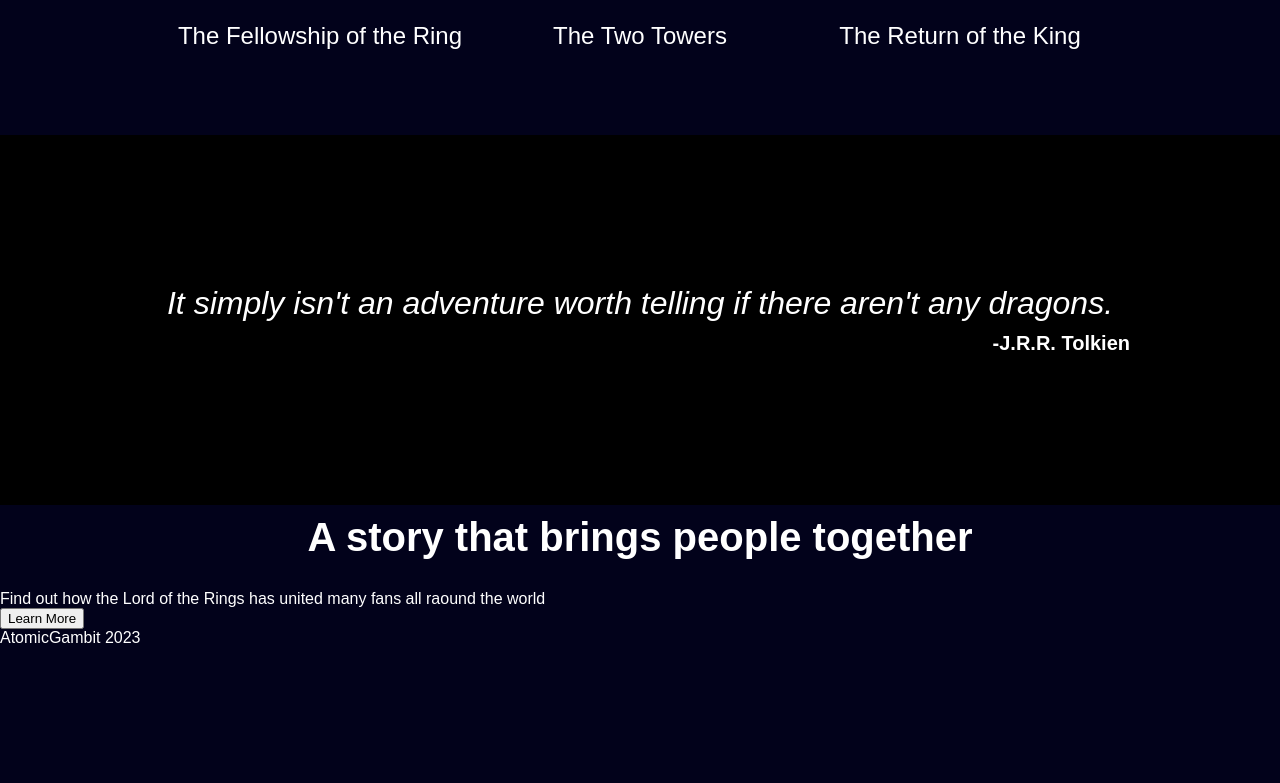
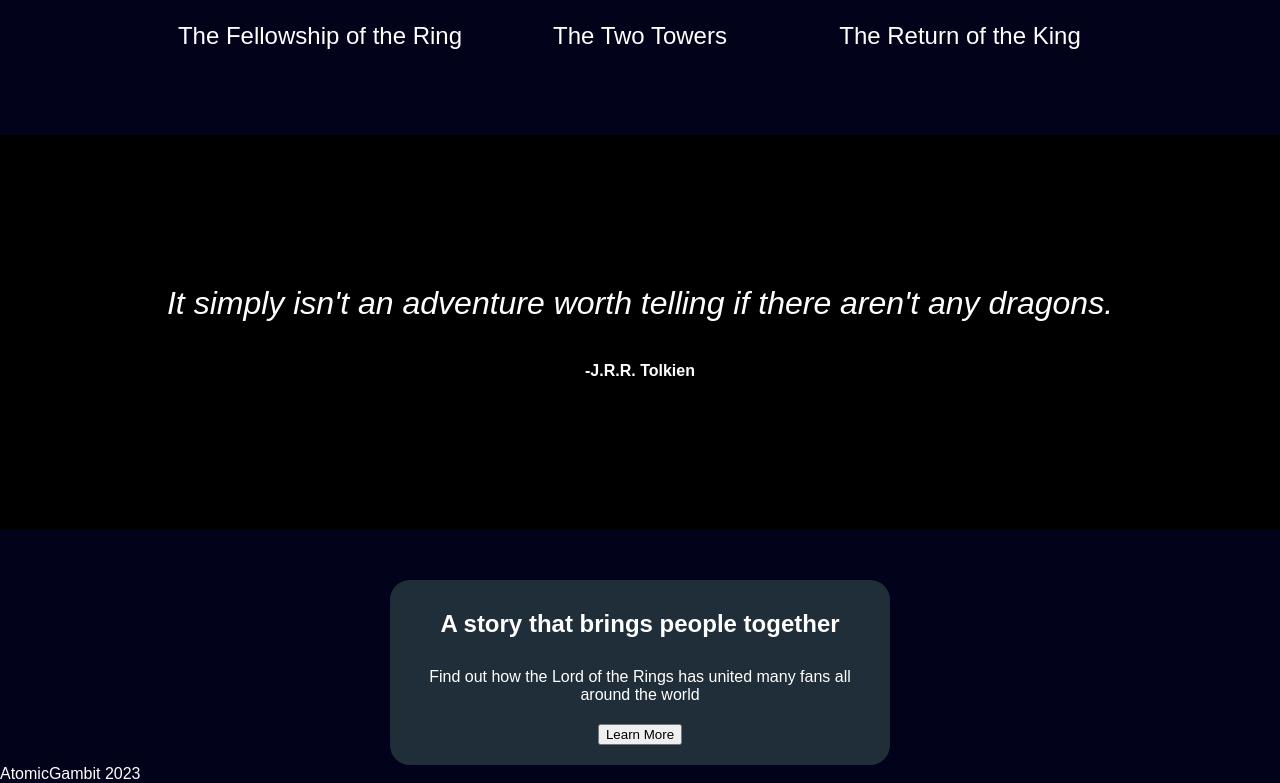
Before and after one commit to atomicgambit/landing-page, a plain HTML site: page index.html in a window 1280 px wide. Shown: the part 1176-1959 px from the top of the page. Before the commit the page ends 1823 px from the top, so only its background shows below. Drawn offline with Linux system fonts and the light colour scheme.

Commit message:
Dont remember

```diff
--- a/index.html
+++ b/index.html
@@ -74,7 +74,7 @@
       <div class="bottom-card">
         <h2>A story that brings people together</h2>
         <p>
-          Find out how the Lord of the Rings has united many fans all raound the
+          Find out how the Lord of the Rings has united many fans all around the
           world
         </p>
         <button type="button">Learn More</button>
--- a/style.css
+++ b/style.css
@@ -131,12 +131,34 @@ h2 {
   font-style: italic;
   font-size: 2rem;
   text-align: center;
-  margin-bottom: 10px;
+  margin-bottom: 40px;
   font-weight: normal;
 }
 
 .quote-section {
-  text-align: end;
+  text-align: center;
   font-weight: bold;
-  font-size: 1.25rem;
+  font-size: 1rem;
+  margin-bottom: 50px;
 }
+
+/* Styling the bottom card */
+
+.bottom-card h2 {
+  font-size: 1.5rem;
+  margin: 0;
+}
+
+.bottom-card {
+  display: flex;
+  flex-direction: column;
+  justify-content: center;
+  align-items: center;
+  gap: 20px;
+  max-width: 500px;
+  padding: 20px;
+  margin: 0 auto;
+  background-color: rgb(31, 46, 56);
+  border-radius: 20px;
+  text-align: center;
+}
```
